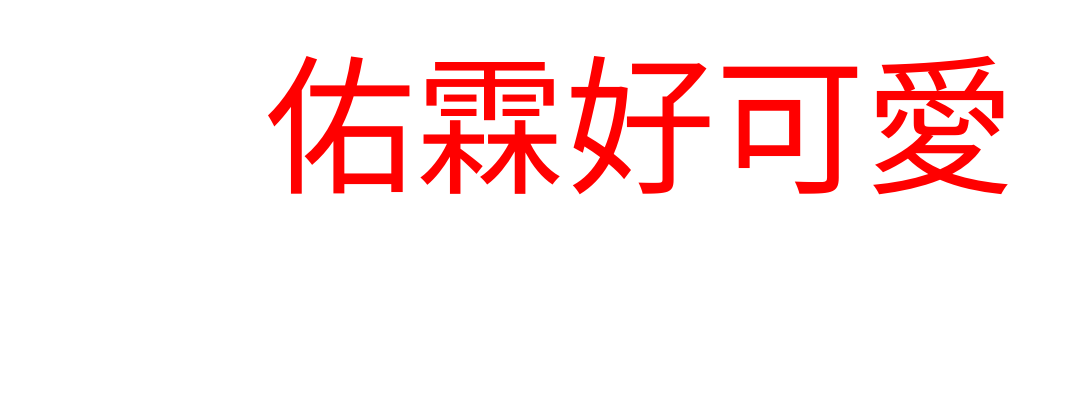
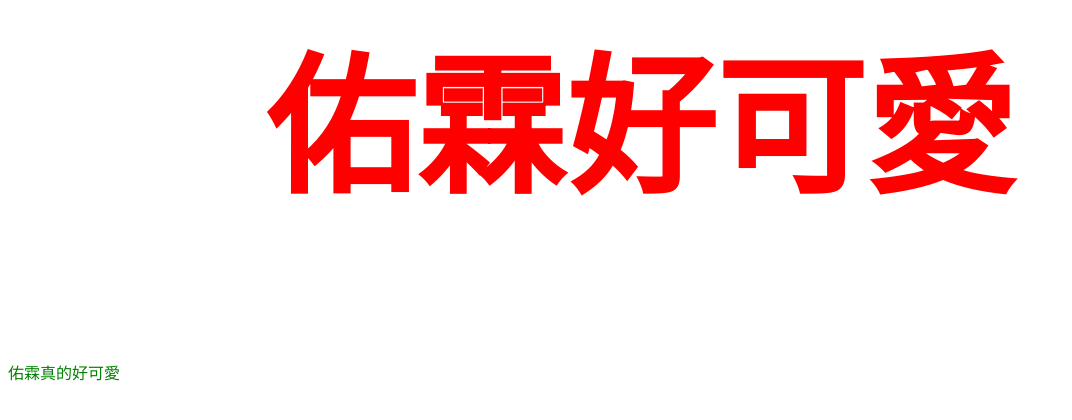
Before and after one commit to C-Z-Yu/Project-S, a plain HTML site: page index.html in a window 1280 px wide. Shown: the whole page, without its empty margins (0-1072 px from the left). Drawn offline with Linux system fonts and the light colour scheme.

Commit message:
Update index.html

```diff
--- a/index.html
+++ b/index.html
@@ -1,5 +1,6 @@
 <html>
 
-<p style="text-align:center;color:red;font-size:150">佑霖好可愛</p>
-
+<h1 style="text-align:center;color:red;font-size:150">佑霖好可愛</h1>
+<br/>
+<p style="color:green">佑霖真的好可愛</p>
 </html>
```
